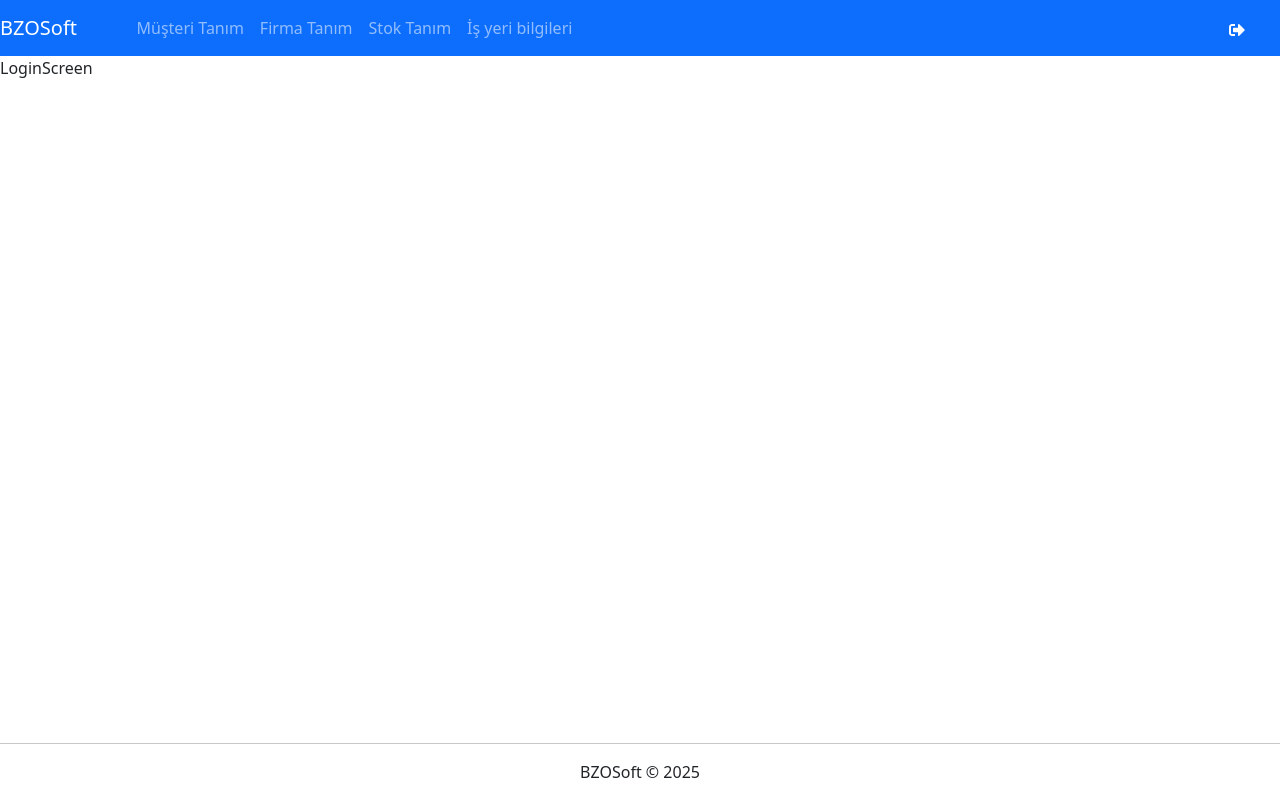
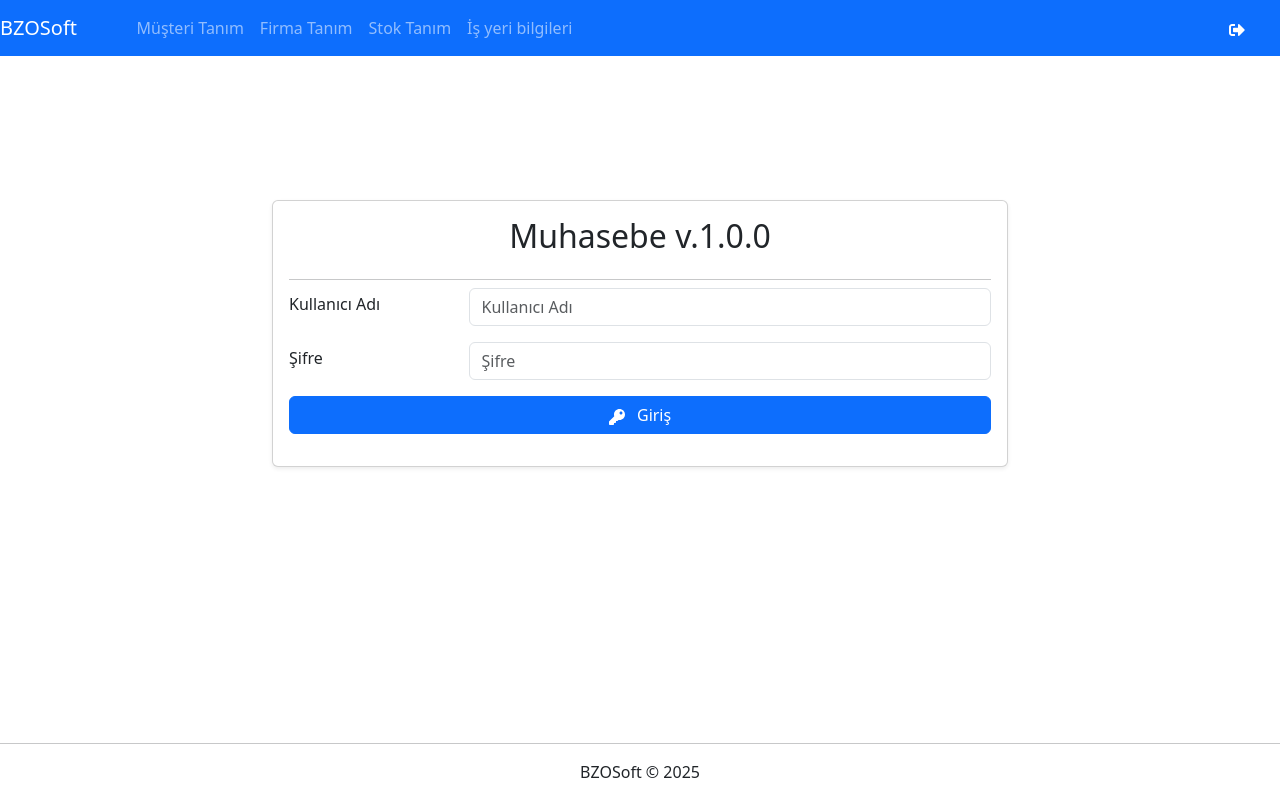
Before and after one commit to burakzaferozcan/pre-accountancy, a React (Create React App) app in the folder client/: page /login in a window 1280 px wide. Built offline with nearby package versions, Linux system fonts and the light colour scheme.

Commit message:
feat: implement login functionality with form validation and user feedback

```diff
--- a/client/src/components/Screens/LoginScreen.jsx
+++ b/client/src/components/Screens/LoginScreen.jsx
@@ -1,7 +1,95 @@
 import React from "react";
+import { FaKey } from "react-icons/fa";
+import { useDispatch, useSelector } from "react-redux";
+import { useNavigate } from "react-router-dom";
+import { login } from "../../slices/auth/AuthSlice";
+import { toast } from "react-toastify";
 
 function LoginScreen() {
-  return <div>LoginScreen</div>;
+  const dispatch = useDispatch();
+  const navigate = useNavigate();
+  const { user } = useSelector((state) => state.auth);
+
+  const [data, setData] = React.useState({
+    userName: "",
+    userPassword: "",
+  });
+  const { userName, userPassword } = data;
+
+  const onChange = (e) => {
+    setData({ ...data, [e.target.name]: e.target.value });
+  };
+
+  const onLogin = (e) => {
+    if (userName === "" || userPassword === "") {
+      toast.error("Gütfen alanları doldurunuz!");
+    } else {
+      dispatch(login(data));
+    }
+  };
+
+  React.useEffect(() => {
+    if (user && user.token) {
+      navigate("/");
+    }
+  }, [user, navigate]);
+
+  return (
+    <div className="d-flex align-items-center mt-5">
+      <div className="container">
+        <div className="row justify-content-center mt-5">
+          <div className="col-md-6 col-lg-8 mt-5">
+            <div className="card shadow-sm">
+              <div className="card-body">
+                <div className="text-center mb-4">
+                  <h2>Muhasebe v.1.0.0</h2>
+                </div>
+                <hr className="my-2" />
+                <div className="mb-3 d-flex flex-row gap-1">
+                  <label className="form-label col-3 mt-1" htmlFor="userName">
+                    Kullanıcı Adı
+                  </label>
+                  <input
+                    type="text"
+                    name="userName"
+                    value={userName}
+                    placeholder="Kullanıcı Adı"
+                    onChange={onChange}
+                    className="form-control"
+                  />
+                </div>
+                <div className="mb-3 d-flex flex-row gap-1">
+                  <label
+                    className="form-label col-3 mt-1"
+                    htmlFor="userPassword"
+                  >
+                    Şifre
+                  </label>
+                  <input
+                    type="password"
+                    name="userPassword"
+                    value={userPassword}
+                    placeholder="Şifre"
+                    onChange={onChange}
+                    className="form-control"
+                  />
+                </div>
+                {user && user.isLogin && (
+                  <div className="text-danger">{user.message}</div>
+                )}
+                <button
+                  className="btn btn-primary mb-3 w-100"
+                  onClick={onLogin}
+                >
+                  <FaKey className="me-2" /> Giriş
+                </button>
+              </div>
+            </div>
+          </div>
+        </div>
+      </div>
+    </div>
+  );
 }
 
 export default LoginScreen;
```
